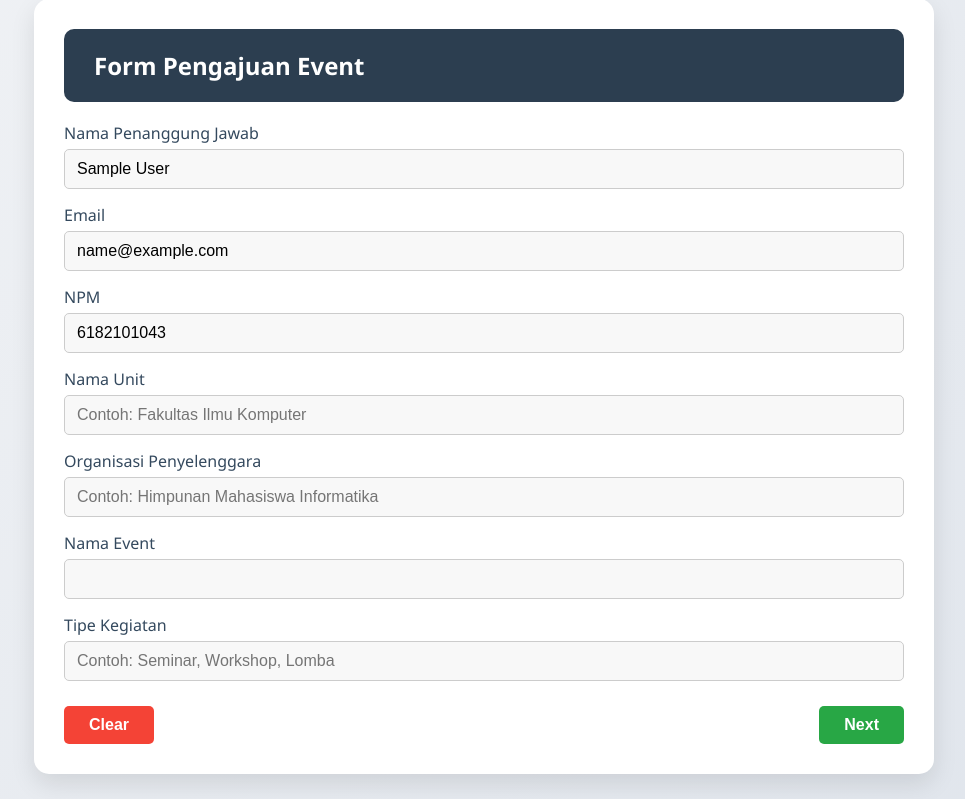
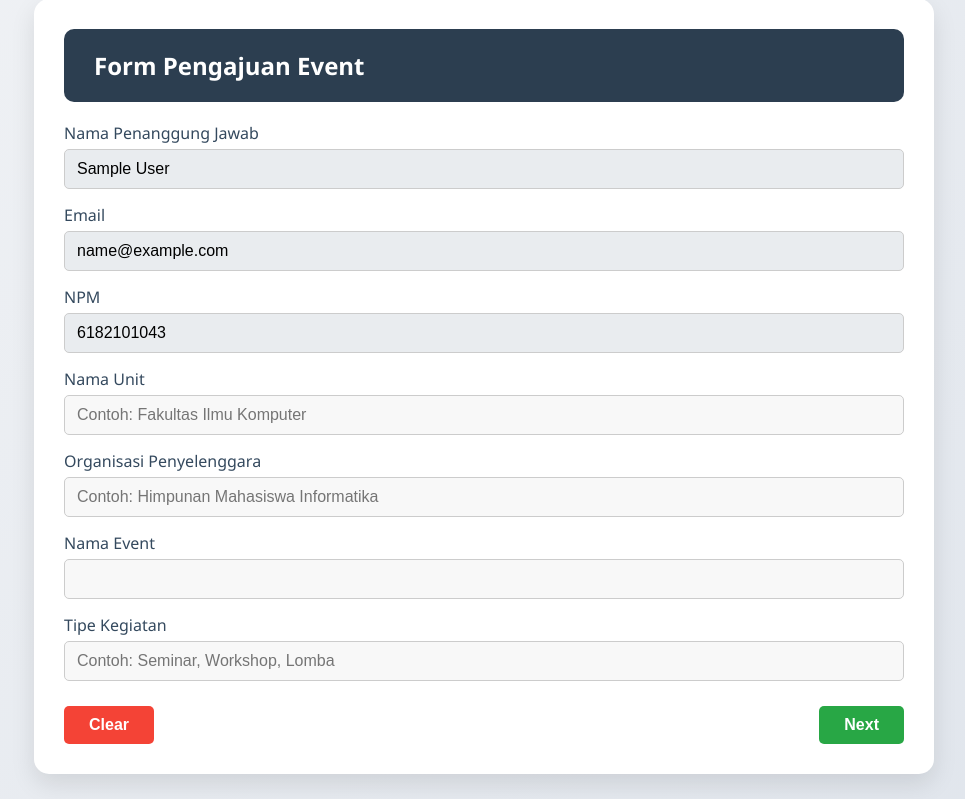
Before and after one commit to AntaresVegas/Proyek-SI, a PHP site: page /mahasiswa/mahasiswa_pengajuan.php in a window 1280 px wide. Shown: the part 81-880 px from the top of the page, without its empty margins (156-1121 px from the left). Run offline with PHP 8.4, Linux system fonts and the light colour scheme; the visitor is signed in with stand-in values (Sample User, id 1); data comes from the database, SQL or seed files in the repository; data that the repository does not hold is empty.

Commit message:
benerin warna di form agar yang ga bisa di ganti warnanya beda sama yg bisa di isi

```diff
--- a/TubesPSI/mahasiswa/mahasiswa_pengajuan.php
+++ b/TubesPSI/mahasiswa/mahasiswa_pengajuan.php
@@ -323,7 +323,7 @@ $conn->close();
         .form-group input[type="file"] {
             padding: 8px 0;
         }
-
+        .form-group input[readonly] { background-color: #e9ecef; }
         .form-group input[type="text"]:focus,
         .form-group input[type="email"]:focus,
         .form-group input[type="time"]:focus,
```
